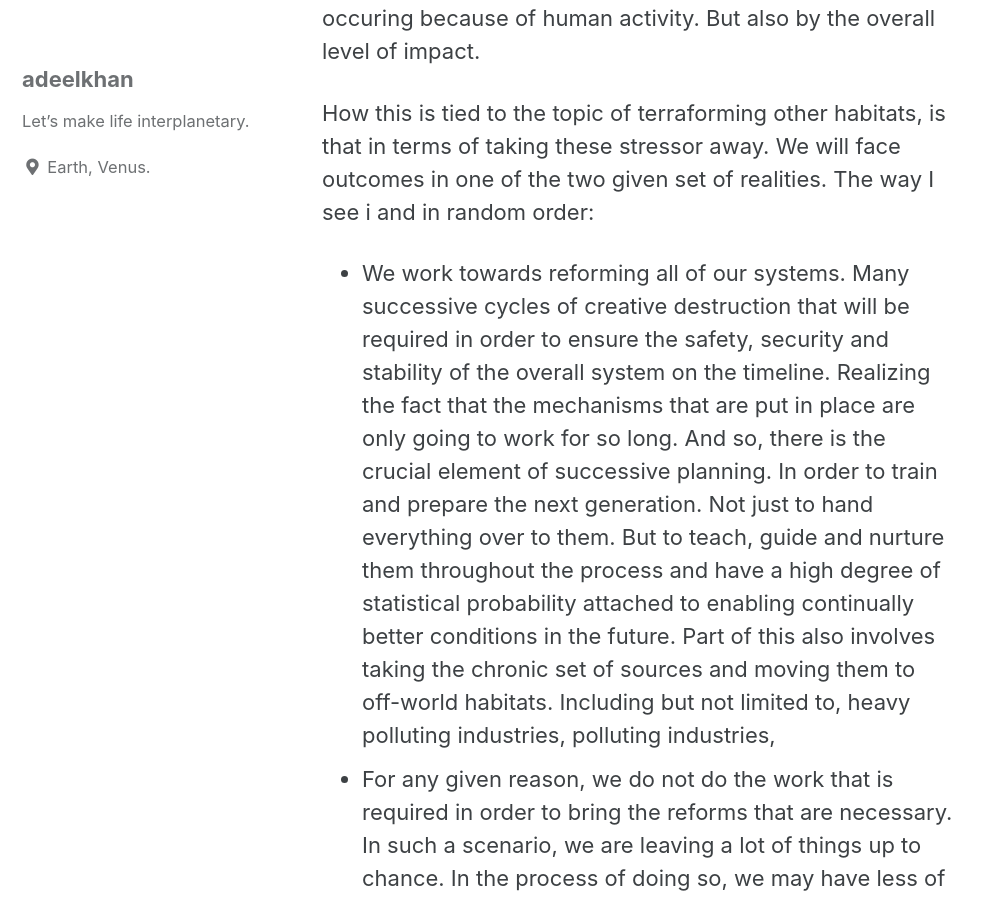
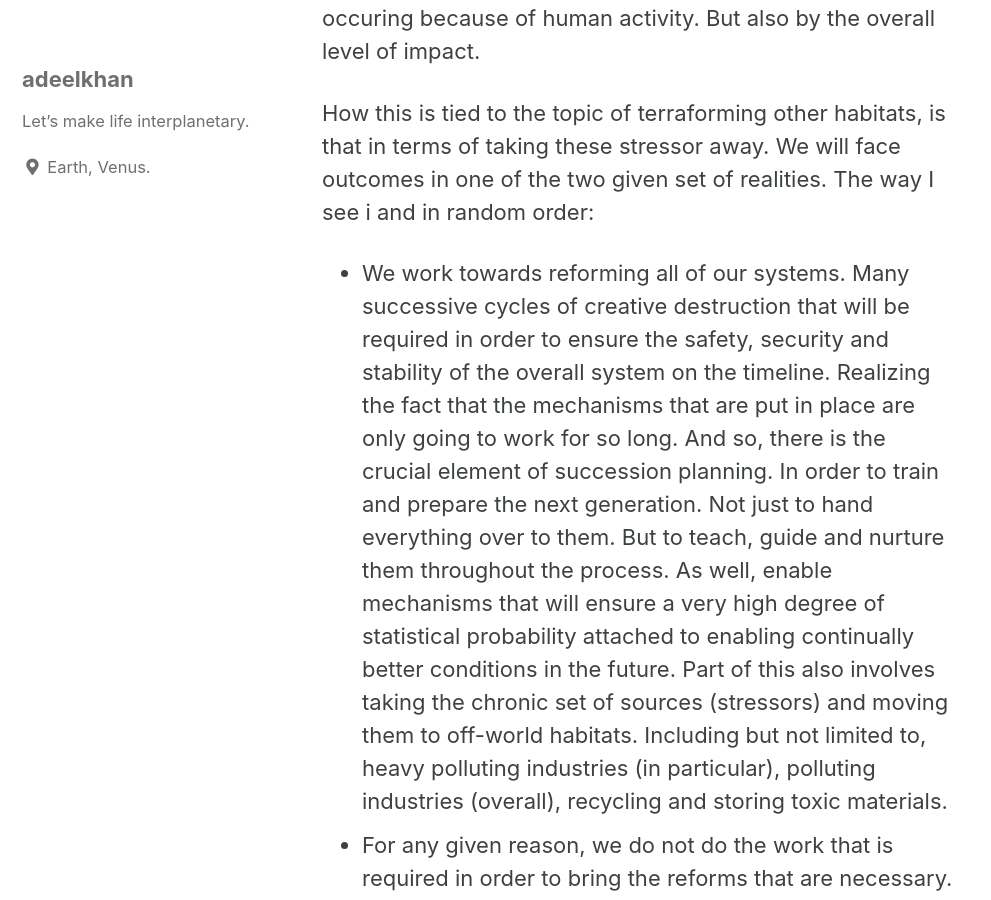
Before and after one commit to stellardreams/stellardreams.github.io, a Jekyll site: the page built from _posts/2020-09-30-Ethics-involving-Terraforming.md, in a window 1280 px wide and 900 px high, scrolled down 3155 px. Shown: the whole window, without its empty margins (0-991 px from the left). Built offline with Jekyll 4.4.1, drawn with Linux system fonts in a browser that asks for light colours; cached includes are drawn as plain includes.

Commit message:
Update 2020-09-30-Ethics-involving-Terraforming.md

```diff
--- a/_posts/2020-09-30-Ethics-involving-Terraforming.md
+++ b/_posts/2020-09-30-Ethics-involving-Terraforming.md
@@ -25,7 +25,7 @@ Now, if we were to calculate the actual value that nature provides. Then we may
 It's important to understand and distinguish the stressors that are negatively impacting our ecology. We then need to look at each one of these situations contingent on the level of impact that it is having on our ecology. So, we shouldn't just look at this with the distinction that the impact is occuring because of human activity. But also by the overall level of impact.
 
 How this is tied to the topic of terraforming other habitats, is that in terms of taking these stressor away. We will face outcomes in one of the two given set of realities. The way I see i and in random order:
-* We work towards reforming all of our systems. Many successive cycles of creative destruction that will be required in order to ensure the safety, security and stability of the overall system on the timeline. Realizing the fact that the mechanisms that are put in place are only going to work for so long. And so, there is the crucial element of successive planning. In order to train and prepare the next generation. Not just to hand everything over to them. But to teach, guide and nurture them throughout the process and have a high degree of statistical probability attached to enabling continually better conditions in the future. Part of this also involves taking the chronic set of sources and moving them to off-world habitats. Including but not limited to, heavy polluting industries, polluting industries,
+* We work towards reforming all of our systems. Many successive cycles of creative destruction that will be required in order to ensure the safety, security and stability of the overall system on the timeline. Realizing the fact that the mechanisms that are put in place are only going to work for so long. And so, there is the crucial element of succession planning. In order to train and prepare the next generation. Not just to hand everything over to them. But to teach, guide and nurture them throughout the process. As well, enable mechanisms that will ensure a very high degree of statistical probability attached to enabling continually better conditions in the future. Part of this also involves taking the chronic set of sources (stressors) and moving them to off-world habitats. Including but not limited to, heavy polluting industries (in particular), polluting industries (overall), recycling and storing toxic materials.
 * For any given reason, we do not do the work that is required in order to bring the reforms that are necessary. In such a scenario, we are leaving a lot of things up to chance. In the process of doing so, we may have less of an ability in order to exercise certain mechanisms if and when we need them. Also, on a case by case basis, it is possible that we may completely lack with the ability to deal with an event. If and when it were to happen.
 
 With regards to making life interplanetary. We have stressors on our systems. As we peer out of our own planet and into the nearby neighborhood. We find that there may indeed be traces of life there. Who knows what we will actually find on Mars, in the atmosphere of Venus and in the underwater oceans of Europa.
```
